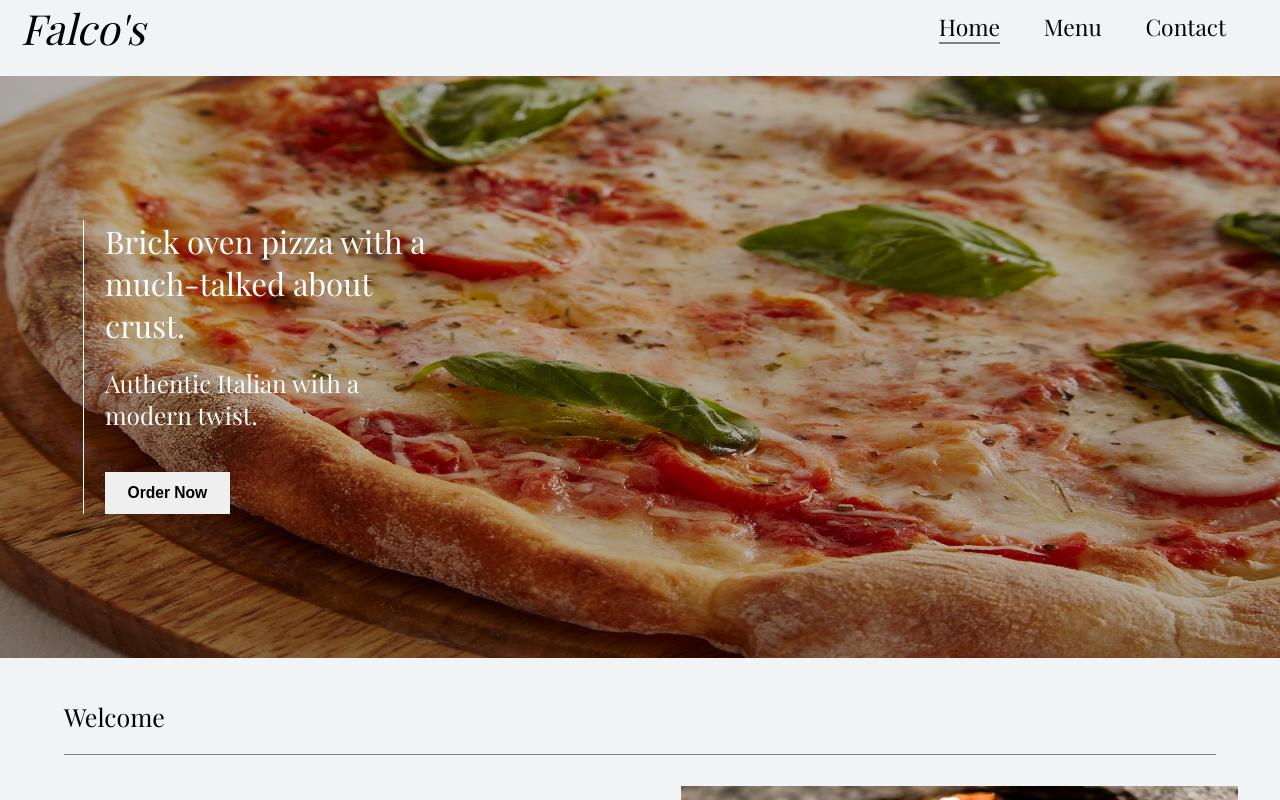
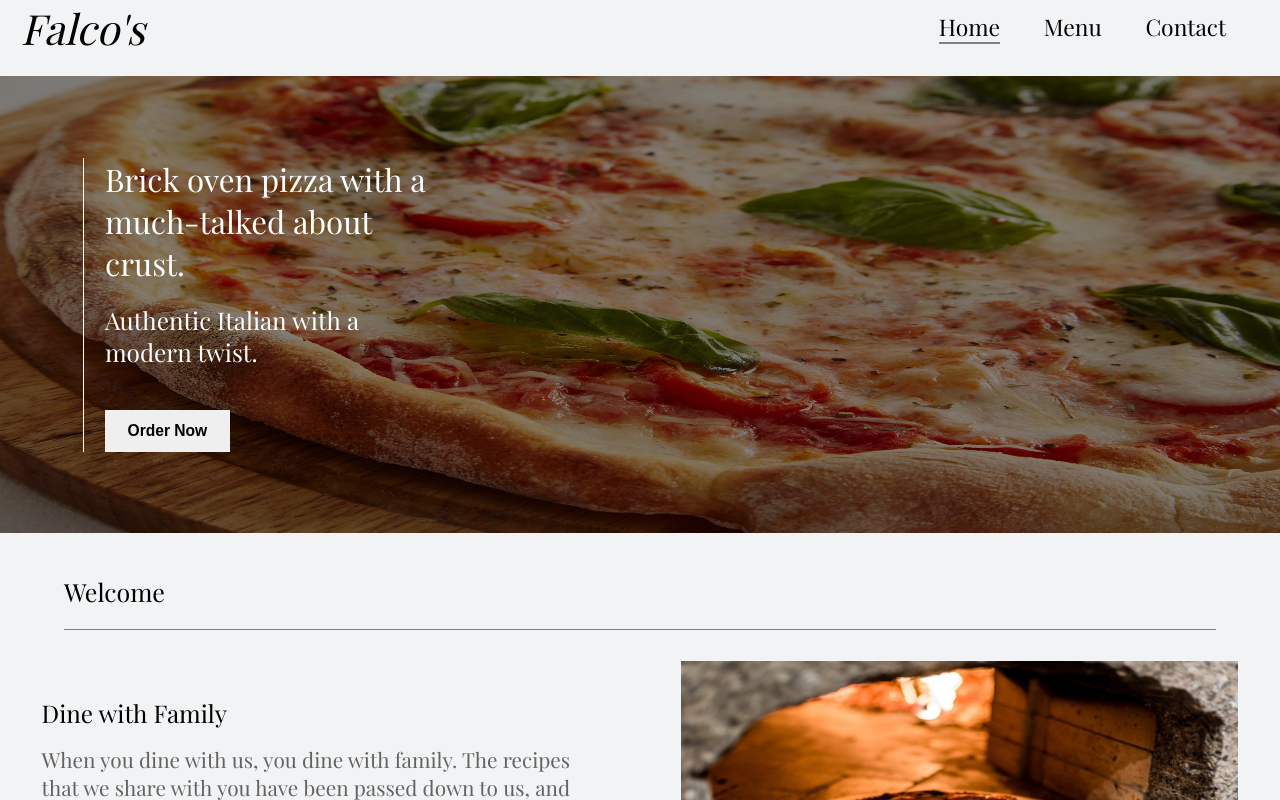
Before and after one commit to Yummy275/falcos-pies, a React (Create React App) app: page / in a window 1280 px wide. Shown: the top 800 px of the page. Built offline with nearby package versions, Linux system fonts and the light colour scheme.

Commit message:
adjusted home header to not be absolute position

```diff
--- a/src/components/HomeHeader.js
+++ b/src/components/HomeHeader.js
@@ -15,15 +15,28 @@ const Container = styled.div`
     }
 `;
 
-const Hero = styled.img`
+const Hero = styled.div`
     min-height: 22rem;
     max-height: 28rem;
     width: 100%;
-    filter: brightness(0.75);
+    background-image: url(${heroImg});
+    background-attachment: fixed;
+    background-position: center;
+    background-repeat: no-repeat;
+    background-size: 100% 100%;
+    background-color: #00000075;
+    background-blend-mode: overlay;
+    display: flex;
+    align-items: center;
+    justify-content: center;
+
+    @media (min-width: 768px) {
+        justify-content: flex-start;
+    }
 `;
 
 const WordsHolder = styled.div`
-    position: absolute;
+    background-image: url(${heroImg})
     width: 60%;
     display: flex;
     flex-direction: column;
@@ -68,7 +81,7 @@ const SubWords = styled.h3`
 const HomeHeader = () => {
     return (
         <Container>
-            <Hero src={heroImg}></Hero>
+            <Hero>
                 <WordsHolder>
                     <MainWords>
                         Brick oven pizza with a much-talked about crust.
@@ -77,6 +90,7 @@ const HomeHeader = () => {
                     <SubWords>Authentic Italian with a modern twist.</SubWords>
                     <StdBtn>Order Now</StdBtn>
                 </WordsHolder>
+            </Hero>
         </Container>
     );
 };
```
Lines whose indentation alone changed are shown as unchanged.
